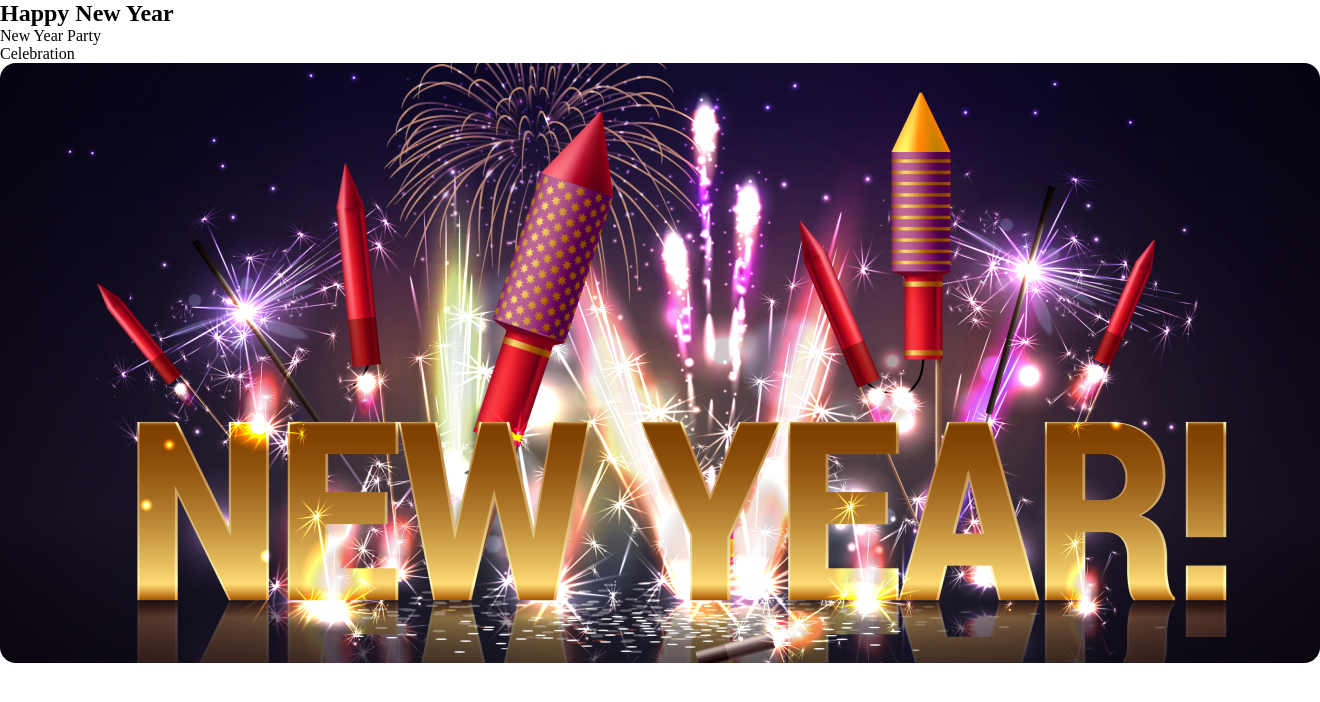
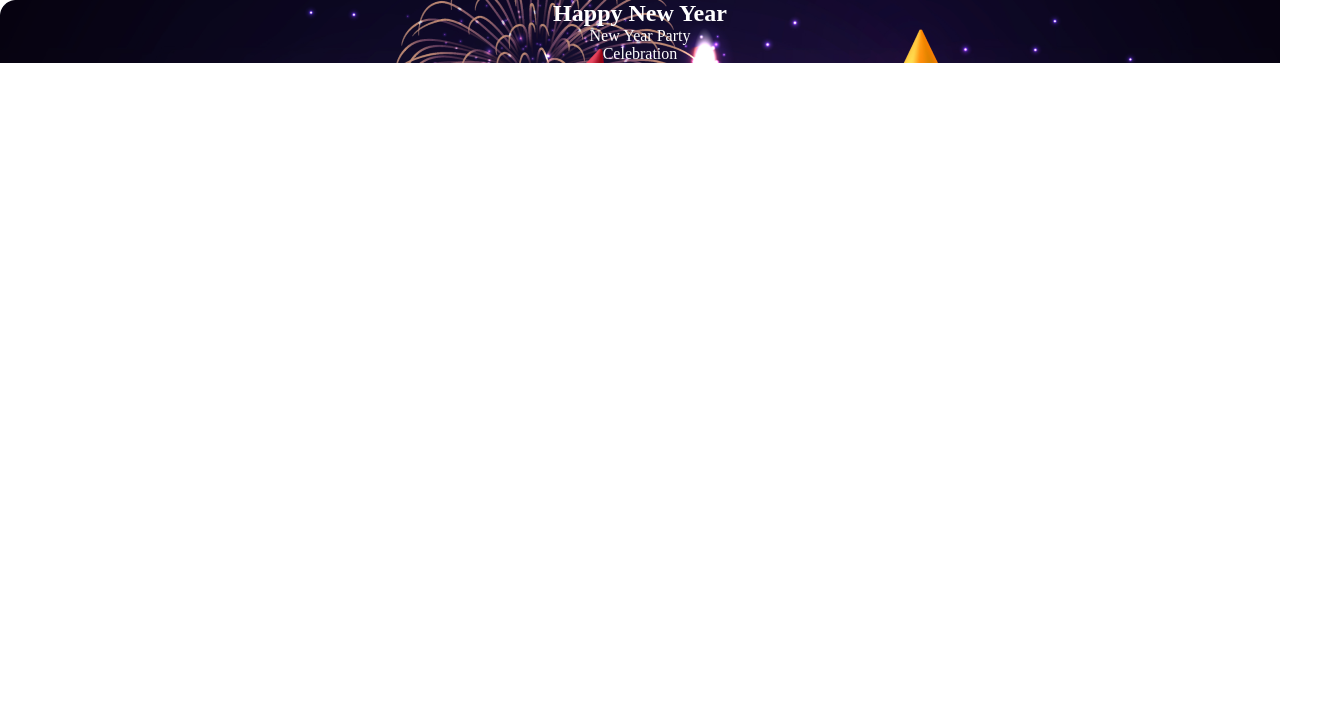
Before and after one commit to kyowChaing/B9A1-New-Year-New-Mission, a plain HTML site: page index.html in a window 1280 px wide. Shown: the whole page, 1320 px wide, since content can reach past the window. Drawn offline with Linux system fonts and the light colour scheme.

Commit message:
add banner image

```diff
--- a/index.html
+++ b/index.html
@@ -12,9 +12,9 @@
             <h2>Happy New Year </h2>
             <p>New Year Party <br>Celebration</p>
         </div>
-        <div class="banner-img">
+        <!-- <div class="banner-img">
             <img src="img/BannerImage.png" alt="">
-        </div>
+        </div> -->
 
     </div>
 
--- a/style.css
+++ b/style.css
@@ -1,5 +1,14 @@
 *{
-    margin: 0;
-    padding: 0;
+    margin:0;
+    padding:0;
+}
+
+.banner{
+   background-image: url('img/BannerImage.png');
+}
+
+.banner-text{
+    text-align: center;
+    color: #fff;
 
 }
```
